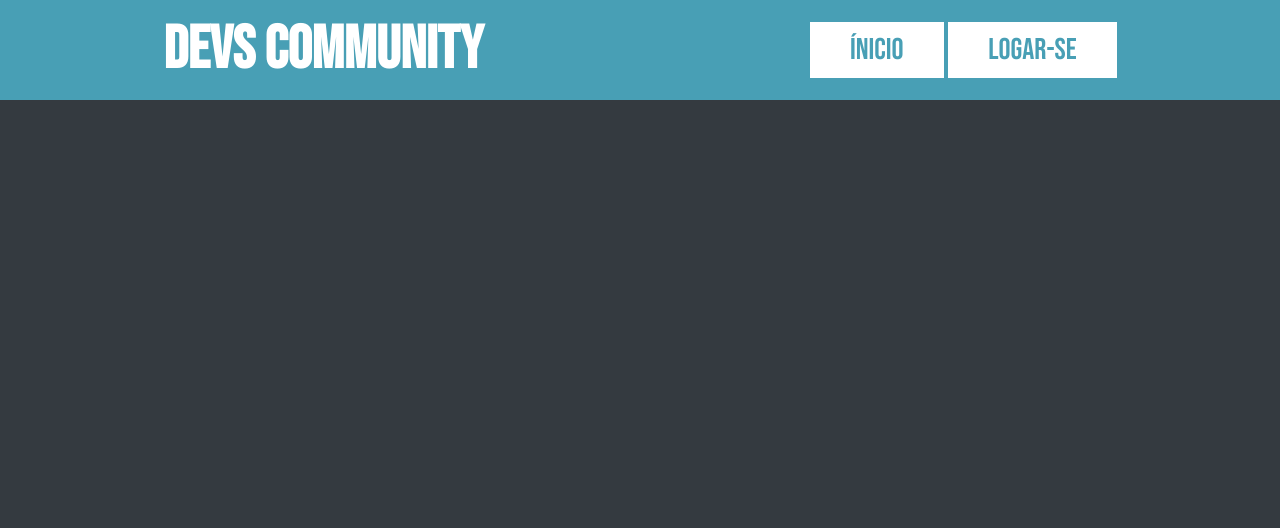
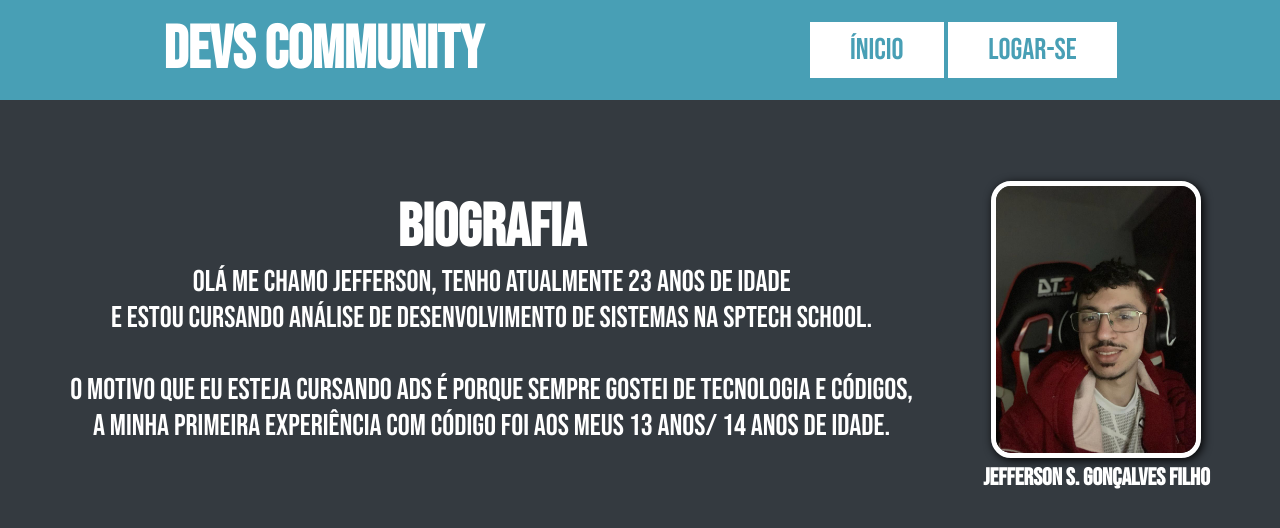
Before and after one commit to Jeef-Jr/DevsCommunity, a website: page frontend/pages/sobre/index.html in a window 1280 px wide. Drawn offline with Linux system fonts and the light colour scheme.

Commit message:
Creating informations in page sobre

```diff
--- a/frontend/component/Catalago/style.css
+++ b/frontend/component/Catalago/style.css
@@ -1,10 +1,8 @@
 #catalago {
   display: flex;
-  position: relative;
   justify-content: center;
   align-items: center;
   flex-wrap: wrap;
-  bottom: 100px;
   height: 500px;
 }
 
--- a/frontend/pages/sobre/index.html
+++ b/frontend/pages/sobre/index.html
@@ -4,6 +4,7 @@
     <meta charset="UTF-8" />
     <meta http-equiv="X-UA-Compatible" content="IE=edge" />
     <meta name="viewport" content="width=device-width, initial-scale=1.0" />
+    <link rel="stylesheet" href="./style.css" />
     <link rel="stylesheet" href="../../component/global/style.css" />
     <link rel="stylesheet" href="../../component/NavBar/style.css" />
     <link rel="stylesheet" href="../../component/Header/style.css" />
@@ -20,6 +21,30 @@
         <a href="../../pages/login/index.html">Logar-se</a>
       </div>
     </div>
+    <div>
+      <div class="conteudo-sobre">
+        <div class="biografia">
+          <h1>Biografia</h1>
+          <p>
+            Olá me chamo Jefferson, tenho atualmente 23 anos de idade <br />
+            e estou cursando Análise de Desenvolvimento de Sistemas na SPTECH
+            SCHOOL. <br />
+            <br />
+          </p>
+          <p>
+            O motivo que eu esteja cursando ADS é porque sempre gostei de
+            tecnologia e códigos,
+            <br />
+            a minha primeira experiência com código foi aos meus 13 anos/ 14
+            anos de idade. <br />
+          </p>
+        </div>
+        <div class="column white">
+          <img class="myFoto" src="../../assets/i.jpg" alt="" />
+          <h2>Jefferson S. Gonçalves Filho</h2>
+        </div>
+      </div>
+    </div>
   </body>
 </html>
 
--- a/frontend/pages/sobre/style.css
+++ b/frontend/pages/sobre/style.css
@@ -0,0 +1,37 @@
+.conteudo-sobre {
+  display: flex;
+  justify-content: space-evenly;
+}
+
+.myFoto {
+  margin-top: 50%;
+  border-radius: 20px;
+  border: 10px solid white;
+  box-shadow: 2px 2px 10px black;
+  width: 400px;
+}
+
+.column {
+  text-align: center;
+}
+
+.biografia {
+  display: flex;
+  flex-direction: column;
+  text-align: center;
+  font-size: 30px;
+  color: white;
+  margin-top: 15%;
+}
+
+.white {
+  color: white;
+}
+
+@media screen and (max-width: 1280px) {
+  .myFoto {
+    margin-top: 80%;
+    width: 200px;
+    border: 5px solid white;
+  }
+}
```
Also changed, not shown: frontend/index.html (+3 -2 lines), frontend/style.css (added, +13 -0 lines), frontend/assets/i.jpg (added).
